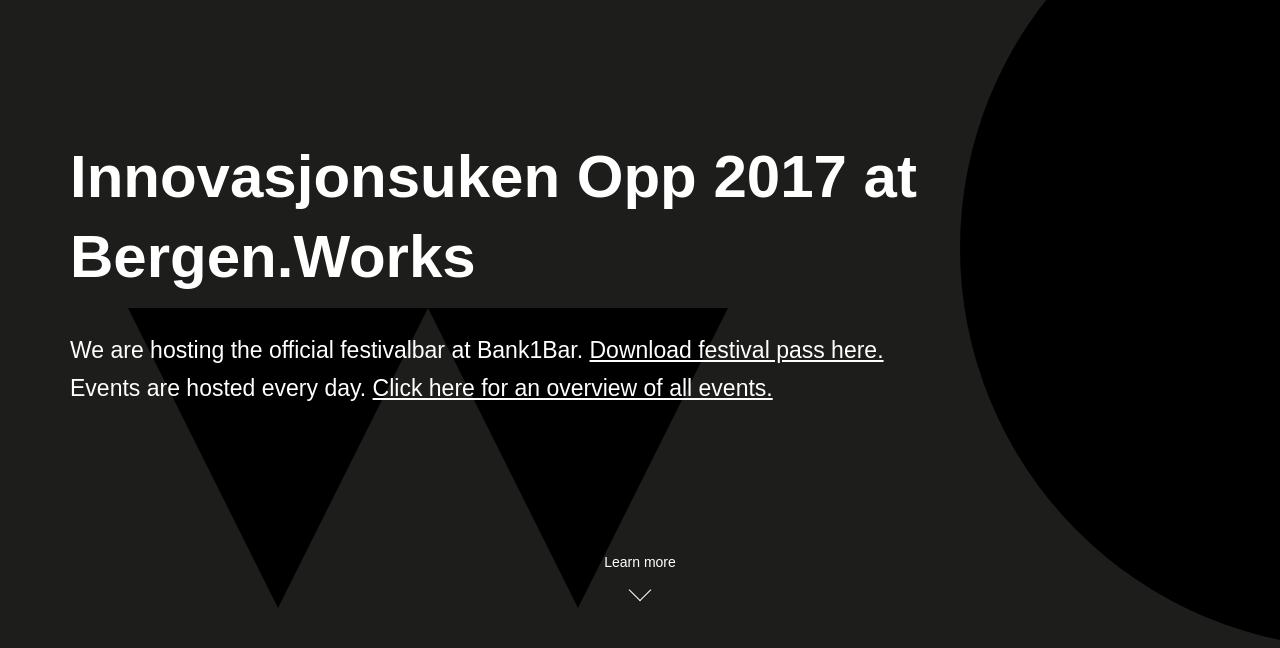
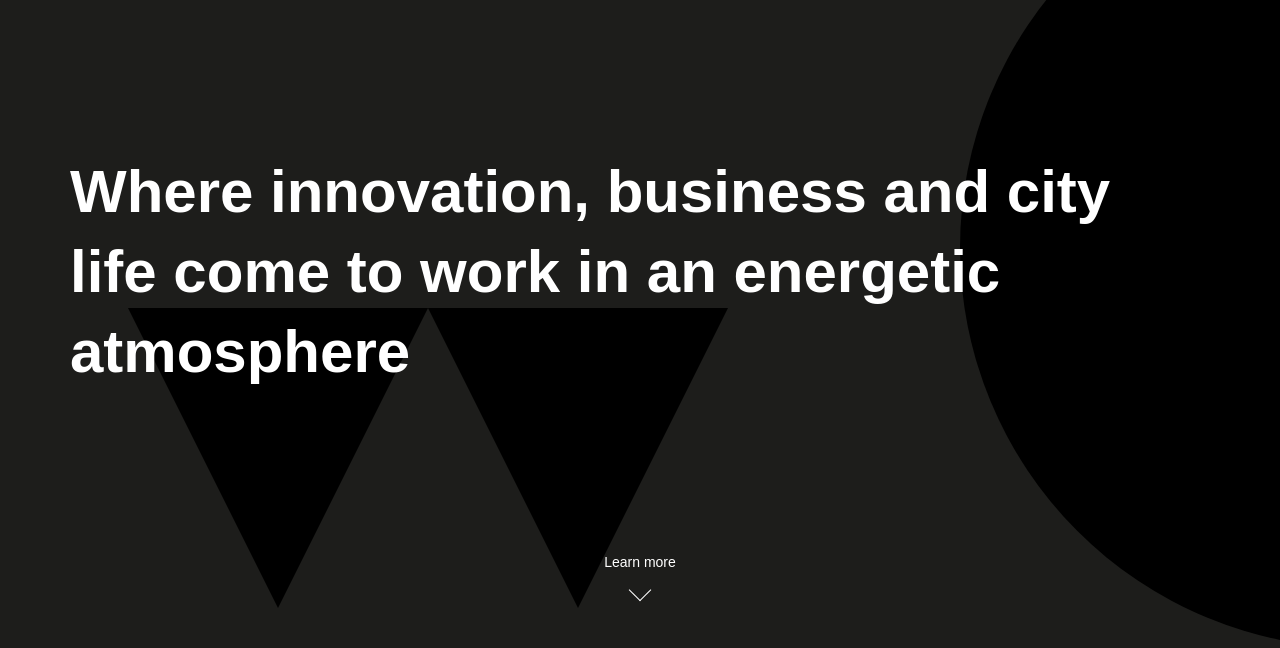
Before and after one commit to BergenWorks/bergenworks.github.io, a website: page index.html in a window 1280 px wide. Shown: the part 152-800 px from the top of the page. Drawn offline with nearby package versions, Linux system fonts and the light colour scheme.

Commit message:
Removes Innovasjonsuke Opp promotion from home

```diff
--- a/index.html
+++ b/index.html
@@ -124,11 +124,7 @@
             </nav>
 
             <div class="intro-content">
-                <h1 class="intro-title">
-                    Innovasjonsuken Opp 2017 at Bergen.Works
-                    <span class="intro-subtitle">We are hosting the official festivalbar at Bank1Bar. <a class="intro-link" href="/opp2017">Download festival pass here.</a></span>
-                    <span class="intro-subtitle">Events are hosted every day. <a class="intro-link" href="https://innovasjonsukenopp.no/arrangement/">Click here for an overview of all events.</a></span>
-                </h1>
+                <h1 class="intro-title">Where innovation, business and city life come to work in an energetic atmosphere</h1>
             </div>
 
             <a href="#about" class="intro-scroll-container intro-learn-more">
```
